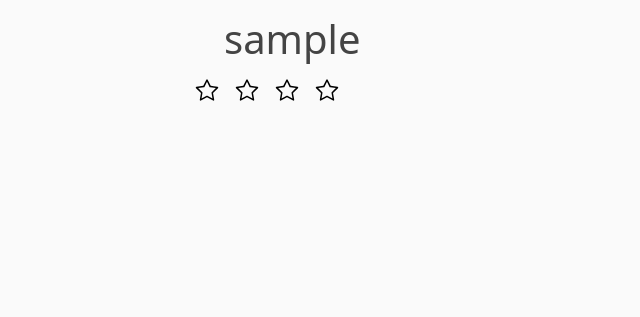
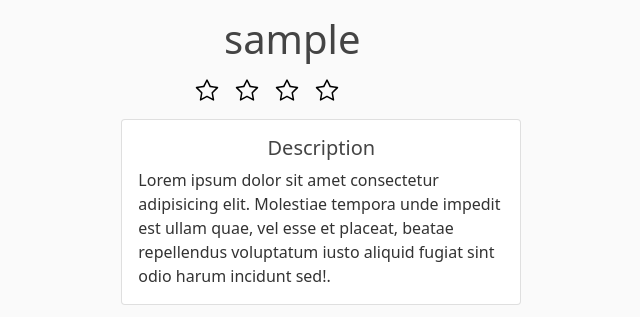
Before and after one commit to lijemmu/crosslisting, a Flask app: page /profile in a window 1280 px wide. Shown: the part 483-800 px from the top of the page, without its empty margins (42-682 px from the left). Run offline with Flask 2, Linux system fonts and the light colour scheme; the visitor is signed in with stand-in values (Sample User, id 1); data comes from the database, SQL or seed files in the repository; some libraries are stand-ins or nearby versions.

Commit message:
first half of profile page done, adjusted description card

```diff
--- a/flasksite/templates/profile.html
+++ b/flasksite/templates/profile.html
@@ -32,7 +32,7 @@
     <div class="container">
         <div class="container">
             <div class="flex-shrink-8" id="pic-div">
-                <img id="act-img" class="rounded-circle account-img mt-5" src="https://images.unsplash.com/photo-1544502062-f82887f03d1c?ixlib=rb-1.2.1&ixid=MnwxMjA3fDB8MHxwcm9maWxlLXBhZ2V8MXx8fGVufDB8fHx8&auto=format&fit=crop&w=900&q=60">
+                <img id="act-img" class="rounded-circle account-img mt-5" src="https://estrellapediatrics.com/wp-content/uploads/2018/04/silhouette.png">
                 <h3 id="name" class="account-heading mt-3">{{ user.username }}</h3>
             </div>
         </div>
@@ -45,8 +45,16 @@
                 <img src="../static/img/star.svg" alt="">
 
             </ul>
+        </div>
 
-        </div>
+        <div class="card offset-md-1 mt-3" style="width: 25rem;">
+            <div class="card-body">
+              <h5 class="card-title text-center">Description</h5>
+              <p class="card-text">Lorem ipsum dolor sit amet consectetur adipisicing elit.
+                Molestiae tempora unde impedit est ullam quae, vel esse et placeat,
+                beatae repellendus voluptatum iusto aliquid fugiat sint odio harum incidunt sed!.</p>
+            </div>
+          </div>
 
 
     </div>
```
